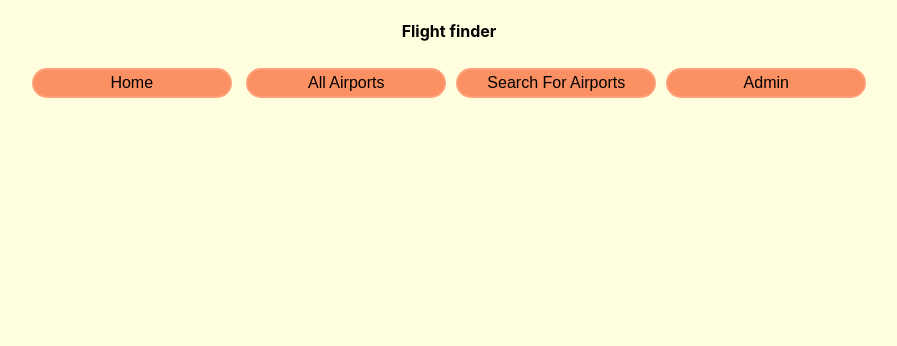
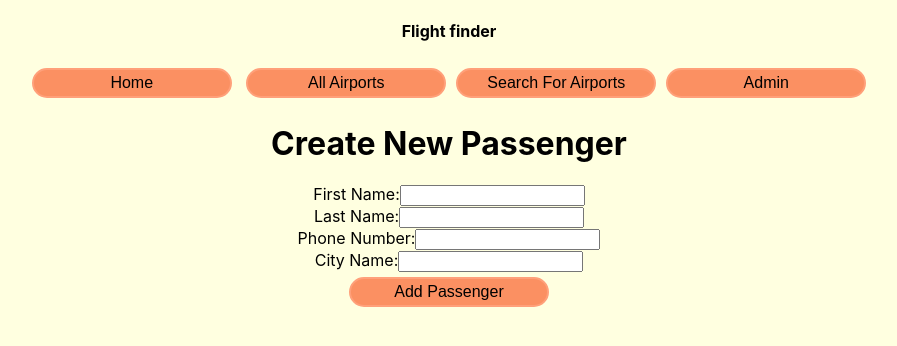
Before and after one commit to lpnl3456/Airport-React-Application, a React (Create React App) app in the folder airport-app/: page /addPassenger in a window 1280 px wide. Shown: the top 346 px of the page, without its empty margins (191-1088 px from the left). Built offline with nearby package versions, Linux system fonts and the light colour scheme; no server answers.

Commit message:
Add ability to add a passenger

```diff
--- a/airport-app/src/App.js
+++ b/airport-app/src/App.js
@@ -14,6 +14,7 @@
    import AddingAirPort from './components/AddingAirport';
    import AddGate from './components/AddGate';
    import AddCity from './components/AddCity';
+   import AddPassenger from './components/AddPassenger';
 
 
 
@@ -47,6 +48,7 @@
               <Route path="/addAirport" element={<AddingAirPort />} />
               <Route path="/addGate" element={<AddGate />} />
               <Route path="/addCity" element={<AddCity />} />
+              <Route path="/addPassenger" element={<AddPassenger />} />
           </Routes>
         </div>
     );
--- a/airport-app/src/components/AddFlight.jsx
+++ b/airport-app/src/components/AddFlight.jsx
@@ -19,31 +19,32 @@ const Header = (header )=>{
      const [errors, setErrors] = useState({});
      const navigate = useNavigate();
 
-//          const validate = () => {
-//                  const errors = {};
-//                  if (!aircraftID.trim()) {
-//                      errors.title = 'Aircraft Id is required';
-//                  }
-//                  if (!aircraftName.trim()) {
-//                      errors.authorName = 'Aircraft name is required';
-//                  }
-//                  if (!airlineName.trim()) {
-//                      errors.publisherName = 'Airline name is required';
-//                  }
-//                  if (!numPass.trim()) {
-//                      errors.publisherAddress = 'Number of passengers for the aircraft is required';
-//                  }
-//                  if (!takeOffLocation.trim()) {
-//                      errors.isbn = 'The take off date is required';
-//                  }
-//                  if (!takingOffAirportName.trim()) {
-//                       errors.isbn = 'The airport for the take off is required';
-//                  }
-//                  if (!takingOffAirportName.trim()) {
-//                        errors.isbn = 'The airport for the take off is required';
-//                 }
-//                  return errors;
-//              };
+         const validate = () => {
+                 const errors = {};
+                 if (!aircraftID.trim()) {
+                     errors.aircraftID = 'Aircraft Id is required';
+                 }
+                 if (!takeOffTime.trim()) {
+                     errors.takeOffTime = 'The take off date is required';
+                 }
+                 if (!takingOffAirportName.trim()) {
+                      errors.takingOffAirportName = 'The airport for the take off is required';
+                 }
+                 if (!takingOffGate.trim()) {
+                       errors.takingOffGate = 'The airport gate for the take off is required';
+                }
+
+                if (!landingTime.trim()) {
+                    errors.landingTime = 'The landing date is required';
+                }
+                if (!landingAirportName.trim()) {
+                      errors.landingAirportName = 'The airport for the landing is required';
+                 }
+                 if (!landingGate.trim()) {
+                       errors.landingGate = 'The airport gate for the landing is required';
+                }
+                 return errors;
+             };
 
      const handleSubmit = (event) => {
          event.preventDefault();
@@ -92,6 +93,15 @@ const Header = (header )=>{
 
              .catch(error => {
                  console.error('There was an error creating the flight!', error);
+
+                 setAirCraftID("");
+                 setTakingOffTime("");
+                 setTakingOffAirportName("");
+                 setTakingOffGate("");
+                 setLandingTime("");
+                 setLandingAirportName("");
+                 setLandingGate("");
+                 setErrors({});
              });
 
      }
@@ -114,7 +124,7 @@ const Header = (header )=>{
                                       onChange={(e) => setAirCraftID(e.target.value)}
                                       required
                                   />
-                                  {errors.type && <p style={{ color: 'red' }}>{errors.aircraftID}</p>}
+                                  {errors.aircraftID && <p style={{ color: 'red' }}>{errors.aircraftID}</p>}
                               </div>
                                <br/>
                                <h3>Taking Off date</h3>
@@ -128,7 +138,7 @@ const Header = (header )=>{
                                         onChange={(e) => setTakingOffTime(e.target.value)}
                                         required
                                     />
-                                    {errors.numPass && <p style={{ color: 'red' }}>{errors.takeOffTime}</p>}
+                                    {errors.takeOffTime && <p style={{ color: 'red' }}>{errors.takeOffTime}</p>}
                                </div>
 
                                 <div>
@@ -139,7 +149,7 @@ const Header = (header )=>{
                                         onChange={(e) => setTakingOffAirportName(e.target.value)}
                                         required
                                     />
-                                    {errors.numPass && <p style={{ color: 'red' }}>{errors.takingOffAirportName}</p>}
+                                    {errors.takingOffAirportName && <p style={{ color: 'red' }}>{errors.takingOffAirportName}</p>}
                                 </div>
                                 <div>
                                  <label>Taking Off Gate:</label>
@@ -149,7 +159,7 @@ const Header = (header )=>{
                                         onChange={(e) => setTakingOffGate(e.target.value)}
                                         required
                                     />
-                                    {errors.numPass && <p style={{ color: 'red' }}>{errors.takingOffGate}</p>}
+                                    {errors.takingOffGate && <p style={{ color: 'red' }}>{errors.takingOffGate}</p>}
                                 </div>
 
                                 <br/>
@@ -164,7 +174,7 @@ const Header = (header )=>{
                                         onChange={(e) => setLandingTime(e.target.value)}
                                         required
                                     />
-                                    {errors.numPass && <p style={{ color: 'red' }}>{errors.landingTime}</p>}
+                                    {errors.landingTime && <p style={{ color: 'red' }}>{errors.landingTime}</p>}
                                 </div>
 
                                 <div>
@@ -175,7 +185,7 @@ const Header = (header )=>{
                                         onChange={(e) => setLandingAirportName(e.target.value)}
                                         required
                                     />
-                                    {errors.numPass && <p style={{ color: 'red' }}>{errors.landingAirportName}</p>}
+                                    {errors.landingAirportName && <p style={{ color: 'red' }}>{errors.landingAirportName}</p>}
                                 </div>
 
                                 <div>
@@ -186,7 +196,7 @@ const Header = (header )=>{
                                         onChange={(e) => setLandingGate(e.target.value)}
                                         required
                                     />
-                                    {errors.numPass && <p style={{ color: 'red' }}>{errors.landingGate}</p>}
+                                    {errors.landingGate && <p style={{ color: 'red' }}>{errors.landingGate}</p>}
                                 </div>
 
 
--- a/airport-app/src/components/AddGate.jsx
+++ b/airport-app/src/components/AddGate.jsx
@@ -61,7 +61,7 @@ const AddGate = (addGate )=>{
                                onChange={(e) => setGateName(e.target.value)}
                                required
                            />
-                           {errors.type && <p style={{ color: 'red' }}>{errors.type}</p>}
+                           {errors.gateName && <p style={{ color: 'red' }}>{errors.gateName}</p>}
                        </div>
 
 
--- /dev/null
+++ b/airport-app/src/components/AddPassenger.jsx
@@ -0,0 +1,130 @@
+import React, {useState} from 'react';
+import axios from "axios";
+import {BASE_URL} from "../utils/config";
+import BackButton from './BackButton';
+import {  useNavigate } from "react-router-dom";
+
+const AddPassenger = (addPassenger )=>{
+     const [firstName, setFirstName] = useState('');
+     const [lastName, setLastName] = useState('');
+     const [phoneNumber, setPhoneNumber] = useState('');
+     const [cityName, setCityName] = useState('');
+     const [errors, setErrors] = useState({});
+     const navigate = useNavigate();
+
+    const validate = () => {
+            const errors = {};
+            if (!firstName.trim()) {
+                errors.title = ' first name is required';
+            }
+
+        if (!lastName.trim()) {
+                errors.title = 'last name is required';
+        }
+
+    if (!phoneNumber.trim()) {
+                    errors.title = 'phone number is required';
+                }
+            if (!cityName.trim()) {
+                errors.title = 'city name is required';
+            }
+
+            return errors;
+        };
+
+    const handleSubmit = (event) => {
+            event.preventDefault();
+
+            const validationErrors = validate();
+            if (Object.keys(validationErrors).length > 0) {
+                setErrors(validationErrors);
+                return;
+            }
+
+            const newPassenger = {
+                firstName: firstName,
+                lastName: lastName,
+                phoneNumber: phoneNumber,
+                city_id: {name: cityName}
+
+            };
+
+        console.log(newPassenger)
+
+            axios.post(`${BASE_URL}/passenger`, newPassenger)
+                .then(response => {
+                    console.log('passenger created successfully:', response.data);
+
+                    setFirstName("");
+                    setLastName("");
+                    setPhoneNumber("");
+                    setCityName("");
+
+                    setErrors({});
+                })
+
+                .catch(error => {
+                    console.error('There was an error creating the gate!', error);
+                });
+
+
+        };
+
+    return(
+       <div>
+
+                   <h1>Create New Passenger</h1>
+                   <form onSubmit={handleSubmit}>
+                       <div>
+                           <label> First Name:</label>
+                           <input
+                               type="text"
+                               value={firstName}
+                               onChange={(e) => setFirstName(e.target.value)}
+                               required
+                           />
+                           {errors.firstName && <p style={{ color: 'red' }}>{errors.firstName}</p>}
+                       </div>
+
+                      <div>
+                          <label> Last Name:</label>
+                          <input
+                              type="text"
+                              value={lastName}
+                              onChange={(e) => setLastName(e.target.value)}
+                              required
+                          />
+                          {errors.lastName && <p style={{ color: 'red' }}>{errors.lastName}</p>}
+                      </div>
+
+                       <div>
+                          <label>Phone Number:</label>
+                          <input
+                              type="text"
+                              value={phoneNumber}
+                              onChange={(e) => setPhoneNumber(e.target.value)}
+                              required
+                          />
+                          {errors.phoneNumber && <p style={{ color: 'red' }}>{errors.phoneNumber}</p>}
+                      </div>
+
+                      <div>
+                        <label>City Name:</label>
+                        <input
+                            type="text"
+                            value={cityName}
+                            onChange={(e) => setCityName(e.target.value)}
+                            required
+                        />
+                        {errors.cityName && <p style={{ color: 'red' }}>{errors.cityName}</p>}
+                    </div>
+
+
+                       <button type="submit">Add Passenger</button>
+                   </form>
+               </div>
+
+        )
+    }
+
+export default AddPassenger
--- a/airport-app/src/components/AdminPage.jsx
+++ b/airport-app/src/components/AdminPage.jsx
@@ -15,8 +15,12 @@ const AdminPage = (adminPage )=>{
         <Link to ="/addAirport"><button>Add Airport</button></Link>
         <br/>
         <Link to ="/addFlight"><button>Add Flight</button></Link>
+        <br/>
         <Link to ="/addGate"><button>Add Gate</button></Link>
+        <br/>
         <Link to ="/addCity"><button>Add City</button></Link>
+        <br/>
+         <Link to ="/addPassenger"><button>Add Passenger</button></Link>
        </div>
 
         )
```
Also changed, not shown: airport-app/src/components/AddCity.jsx (+7 -7 lines).
